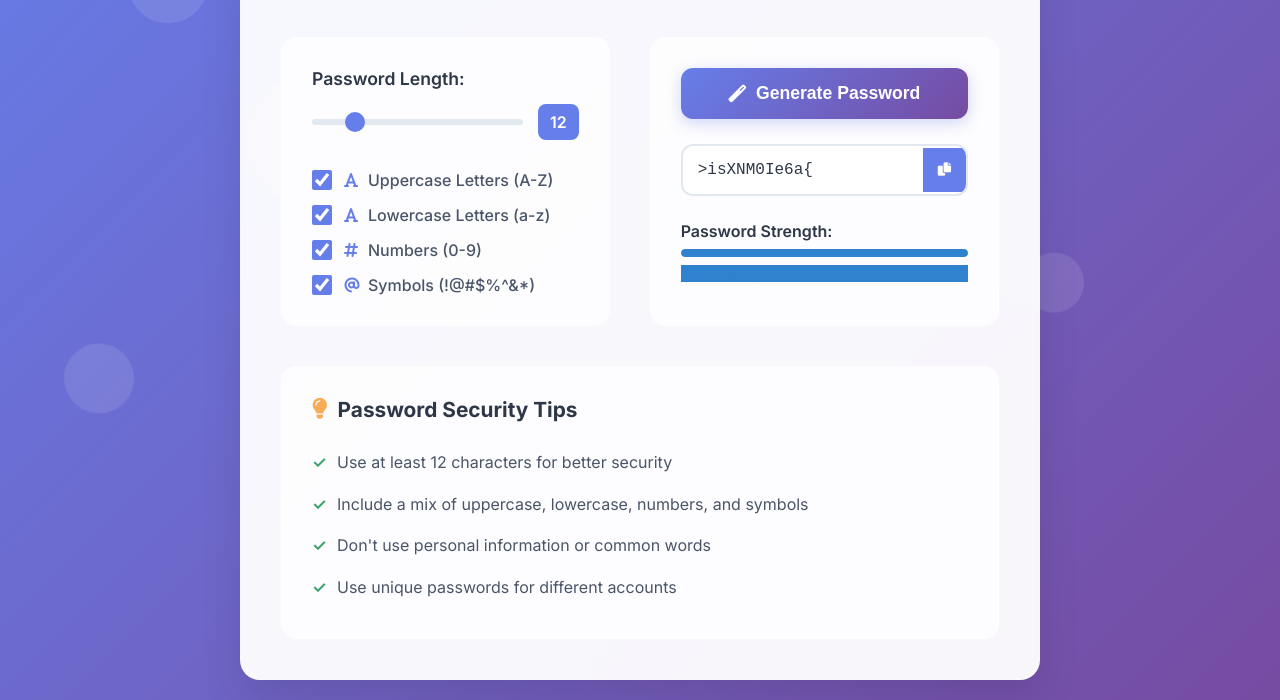
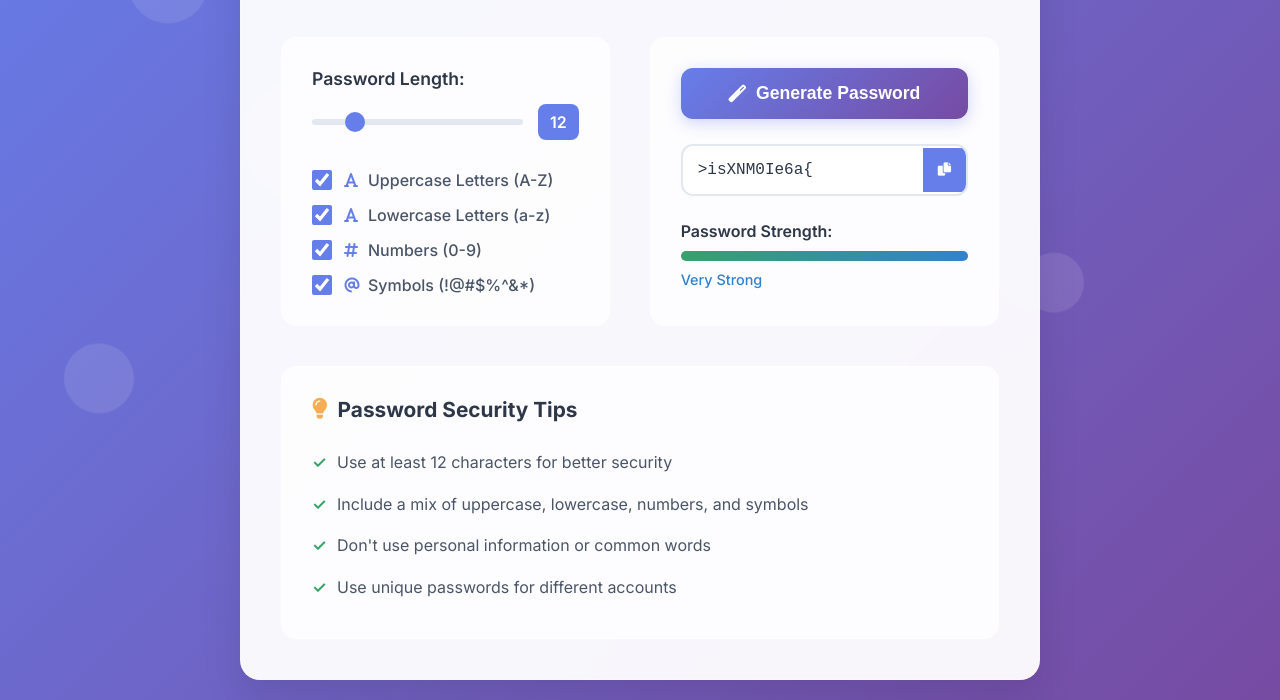
Before and after one commit to Sadlitjia/10-project-javascript, a plain HTML site: page enigmatic-password-generator/index.html in a window 1280 px wide. Shown: the part 212-912 px from the top of the page. Drawn offline with Linux system fonts and the light colour scheme.

Commit message:
feat:udpate password strenght

```diff
--- a/enigmatic-password-generator/script.js
+++ b/enigmatic-password-generator/script.js
@@ -12,7 +12,14 @@ class EnigmaticPasswordGenerator {
   bindEvents() {
     // Length slider
     const lengthSlider = document.getElementById("length");
-    lengthSlider.addEventListener("input", () => this.updateLengthDisplay());
+    lengthSlider.addEventListener("input", () => {
+      this.updateLengthDisplay();
+      // Update strength if password exists
+      const currentPassword = document.getElementById("passwordResult").value;
+      if (currentPassword) {
+        this.updateStrengthMeter(currentPassword);
+      }
+    });
 
     // Generate button
     const generateBtn = document.getElementById("generateBtn");
@@ -25,7 +32,14 @@ class EnigmaticPasswordGenerator {
     // Checkbox changes
     const checkboxes = document.querySelectorAll('input[type="checkbox"]');
     checkboxes.forEach((checkbox) => {
-      checkbox.addEventListener("change", () => this.validateOptions());
+      checkbox.addEventListener("change", () => {
+        this.validateOptions();
+        // Update strength if password exists
+        const currentPassword = document.getElementById("passwordResult").value;
+        if (currentPassword) {
+          this.updateStrengthMeter(currentPassword);
+        }
+      });
     });
 
     // Generate password on Enter key
@@ -130,6 +144,14 @@ class EnigmaticPasswordGenerator {
     const strengthIndicator = document.getElementById("strengthIndicator");
     const strengthText = document.getElementById("strengthText");
 
+    if (!password) {
+      strengthIndicator.style.width = "0%";
+      strengthIndicator.className = "strength-fill";
+      strengthText.textContent = "Click generate to check";
+      strengthText.className = "strength-text";
+      return;
+    }
+
     const strength = this.calculatePasswordStrength(password);
 
     // Remove existing strength classes
@@ -156,43 +178,63 @@ class EnigmaticPasswordGenerator {
       strengthWidth = "100%";
     }
 
+    // Add strength classes
     strengthIndicator.classList.add(strengthClass);
     strengthText.classList.add(strengthClass);
     strengthText.textContent = strengthTextContent;
 
-    // Animate the strength bar
+    // Animate the strength bar with a slight delay for better visual effect
     setTimeout(() => {
       strengthIndicator.style.width = strengthWidth;
-    }, 100);
+    }, 150);
   }
 
   calculatePasswordStrength(password) {
+    if (!password) return 0;
+
     let score = 0;
 
-    // Length bonus
-    score += Math.min(password.length * 2, 25);
+    // Length scoring - more generous for longer passwords
+    if (password.length >= 4) score += 5;
+    if (password.length >= 6) score += 5;
+    if (password.length >= 8) score += 10;
+    if (password.length >= 12) score += 15;
+    if (password.length >= 16) score += 10;
+    if (password.length >= 20) score += 5;
 
-    // Character variety bonus
+    // Character variety scoring
     const hasLower = /[a-z]/.test(password);
     const hasUpper = /[A-Z]/.test(password);
     const hasNumber = /\d/.test(password);
     const hasSymbol = /[!@#$%^&*()_+\-=\[\]{}|;:,.<>?]/.test(password);
 
-    const varietyCount = [hasLower, hasUpper, hasNumber, hasSymbol].filter(
-      Boolean
-    ).length;
-    score += varietyCount * 10;
+    const checks = [hasLower, hasUpper, hasNumber, hasSymbol];
+    const varietyCount = checks.filter(Boolean).length;
 
-    // Length penalties/bonuses
-    if (password.length < 8) score -= 10;
-    if (password.length >= 12) score += 5;
-    if (password.length >= 16) score += 5;
+    // Variety bonuses
+    if (hasLower) score += 5;
+    if (hasUpper) score += 5;
+    if (hasNumber) score += 5;
+    if (hasSymbol) score += 10;
 
-    // Complexity bonus
-    if (varietyCount >= 3) score += 15;
-    if (varietyCount === 4) score += 10;
+    // Combination bonuses
+    if (varietyCount >= 2) score += 5;
+    if (varietyCount >= 3) score += 10;
+    if (varietyCount === 4) score += 15;
 
-    return Math.min(score, 100);
+    // Additional complexity checks
+    const uniqueChars = new Set(password).size;
+    const uniqueRatio = uniqueChars / password.length;
+
+    if (uniqueRatio > 0.7) score += 5; // High character diversity
+    if (uniqueRatio > 0.9) score += 5; // Very high character diversity
+
+    // Penalty for very short passwords
+    if (password.length < 6) score -= 10;
+    if (password.length < 4) score -= 20;
+
+    // Ensure score is between 0 and 100
+    return Math.max(0, Math.min(100, score));
   }
 
   async copyToClipboard() {
--- a/enigmatic-password-generator/style.css
+++ b/enigmatic-password-generator/style.css
@@ -337,50 +337,70 @@ body {
 /* Strength Meter */
 .strength-meter {
     text-align: left;
+    margin-top: 20px;
 }
 
 .strength-label {
     font-weight: 600;
     color: #2d3748;
-    margin-bottom: 8px;
+    margin-bottom: 10px;
+        font-size: 1rem;
 }
 
 .strength-bar {
     width: 100%;
-    height: 8px;
+    height: 10px;
     background: #e2e8f0;
-    border-radius: 4px;
+    border-radius: 5px;
     overflow: hidden;
-    margin-bottom: 8px;
+    margin-bottom: 10px;
+        box-shadow: inset 0 2px 4px rgba(0, 0, 0, 0.1);
 }
 
 .strength-fill {
     height: 100%;
-    transition: all 0.3s ease;
+    width: 0%;
+        transition: all 0.5s ease;
     border-radius: 4px;
+    background: #e2e8f0;
 }
 
 .strength-text {
     font-size: 0.9rem;
     font-weight: 500;
+    color: #4a5568;
 }
 
-.strength-weak {
+/* Strength Fill Colors */
+.strength-fill.strength-weak {
     background: #e53e3e;
+}
+
+.strength-fill.strength-medium {
+    background: #dd6b20;
+}
+
+.strength-fill.strength-strong {
+    background: #38a169;
+}
+
+.strength-fill.strength-very-strong {
+    background: linear-gradient(45deg, #38a169, #3182ce);
+}
+
+/* Strength Text Colors */
+.strength-text.strength-weak {
     color: #e53e3e;
 }
 
-.strength-medium {
-    background: #dd6b20;
+.strength-text.strength-medium {
     color: #dd6b20;
 }
 
-.strength-strong {
-    background: #38a169;
+.strength-text.strength-strong {
     color: #38a169;
 }
-.strength-very-strong {
-    background: #3182ce;
+.strength-text.strength-very-strong {
     color: #3182ce;
 }
 /* Tips Section */
@@ -471,10 +491,12 @@ body {
             font-size: 0.9rem;
         }
         }
+
 /* Copy success animation */
 .copy-success {
     background: #38a169 !important;
 }
+
 .copy-success i::before {
     content: "\f00c" !important;
 }
```
